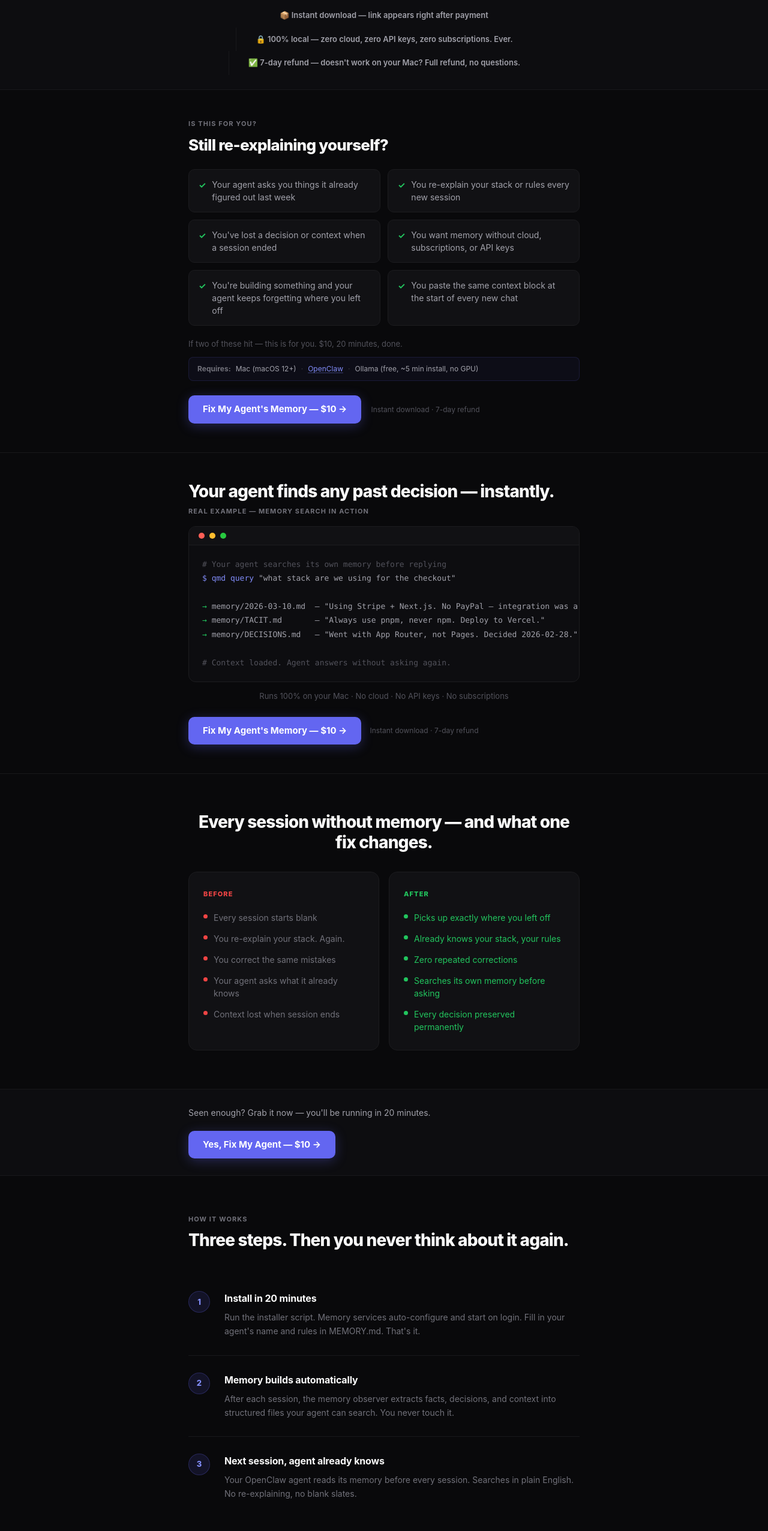
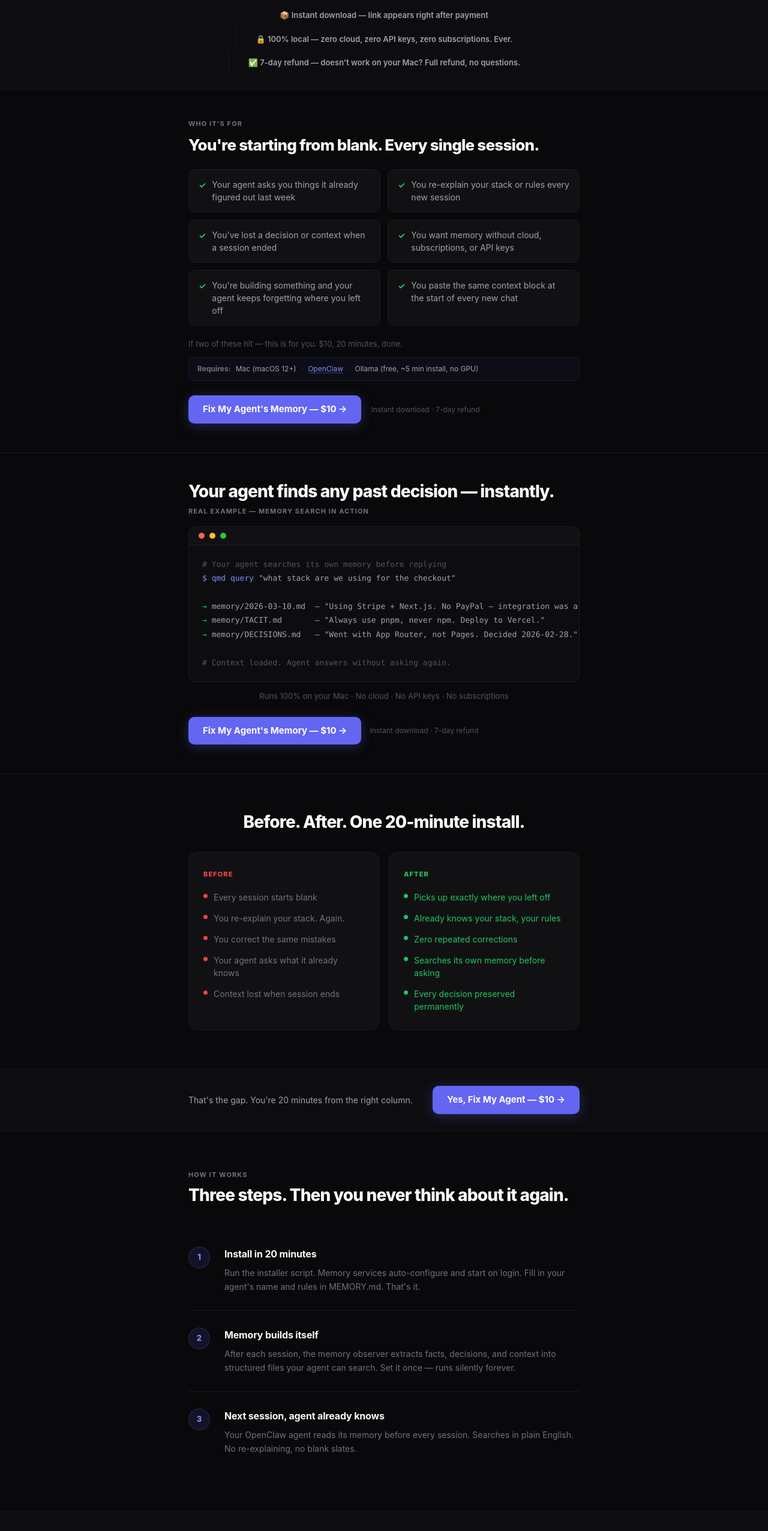
Before and after one commit to marcoiaq/agent-memory-kit, a Next.js app: page / in a window 1280 px wide. Shown: the part 916-3468 px from the top of the page at 60% size. Built offline with nearby package versions, Linux system fonts and the light colour scheme.

Commit message:
ux: sharpen copy — fix double-question pattern, before/after heading, step 2, seen-enough bar

```diff
--- a/app/page.tsx
+++ b/app/page.tsx
@@ -507,10 +507,10 @@ export default function Home() {
       <div style={{padding:'48px 0', borderBottom:'1px solid #18181b'}}>
         <div className="wrap">
           <div style={{fontSize:'11px', fontWeight:700, letterSpacing:'0.1em', textTransform:'uppercase', color:'#71717a', marginBottom:'12px'}}>
-            Is this for you?
+            Who it&apos;s for
           </div>
           <h2 style={{fontSize:'clamp(20px, 3.5vw, 26px)', fontWeight:800, letterSpacing:'-0.03em', color:'#fafafa', marginBottom:'24px', lineHeight:1.2}}>
-            Still re-explaining yourself?
+            You&apos;re starting from blank. Every single session.
           </h2>
           <div className="who-grid" style={{display:'grid', gridTemplateColumns:'1fr 1fr', gap:'12px'}}>
             {[
@@ -582,7 +582,7 @@ export default function Home() {
       {/* BEFORE / AFTER */}
       <div className="before-after">
         <div className="wrap">
-          <h2 className="before-after-heading">Every session without memory — and what one fix changes.</h2>
+          <h2 className="before-after-heading">Before. After. One 20-minute install.</h2>
           <div className="ba-cols">
             <div className="ba-col">
               <span className="ba-col-label before">Before</span>
@@ -622,7 +622,7 @@ export default function Home() {
       <div style={{padding:'28px 0', borderBottom:'1px solid #18181b', background:'#0d0d10'}}>
         <div className="wrap" style={{display:'flex', alignItems:'center', justifyContent:'space-between', gap:'20px', flexWrap:'wrap'}}>
           <p style={{fontSize:'14px', color:'#a1a1aa', lineHeight:'1.5', margin:0}}>
-            Seen enough? Grab it now — you&apos;ll be running in 20 minutes.
+            That&apos;s the gap. You&apos;re 20 minutes from the right column.
           </p>
           <a href="/api/create-checkout" className="cta-main" style={{flexShrink:0, fontSize:'15px', padding:'12px 24px'}}>
             Yes, Fix My Agent — $10 →
@@ -650,8 +650,8 @@ export default function Home() {
                 <div className="step-num">2</div>
               </div>
               <div>
-                <div className="step-title">Memory builds automatically</div>
-                <div className="step-desc">After each session, the memory observer extracts facts, decisions, and context into structured files your agent can search. You never touch it.</div>
+                <div className="step-title">Memory builds itself</div>
+                <div className="step-desc">After each session, the memory observer extracts facts, decisions, and context into structured files your agent can search. Set it once — runs silently forever.</div>
               </div>
             </div>
             <div className="step">
```
